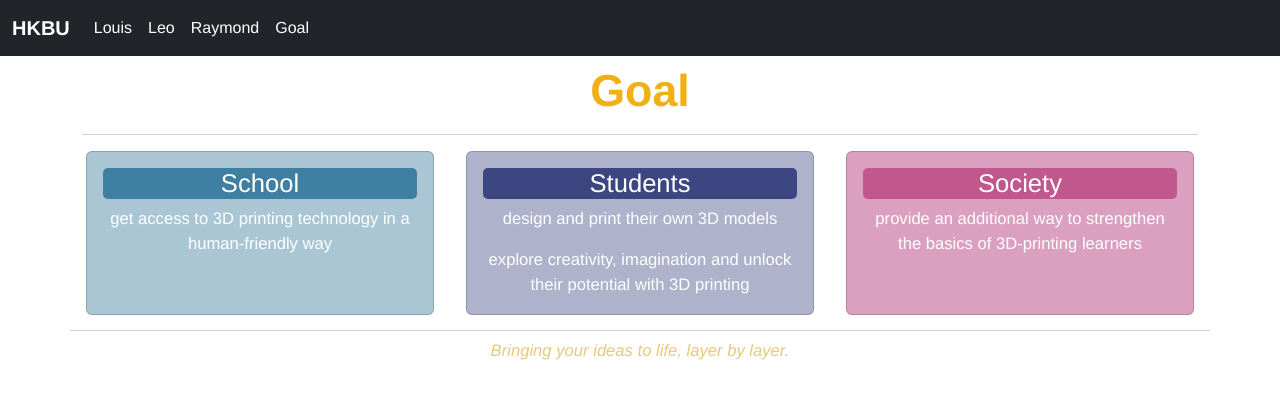
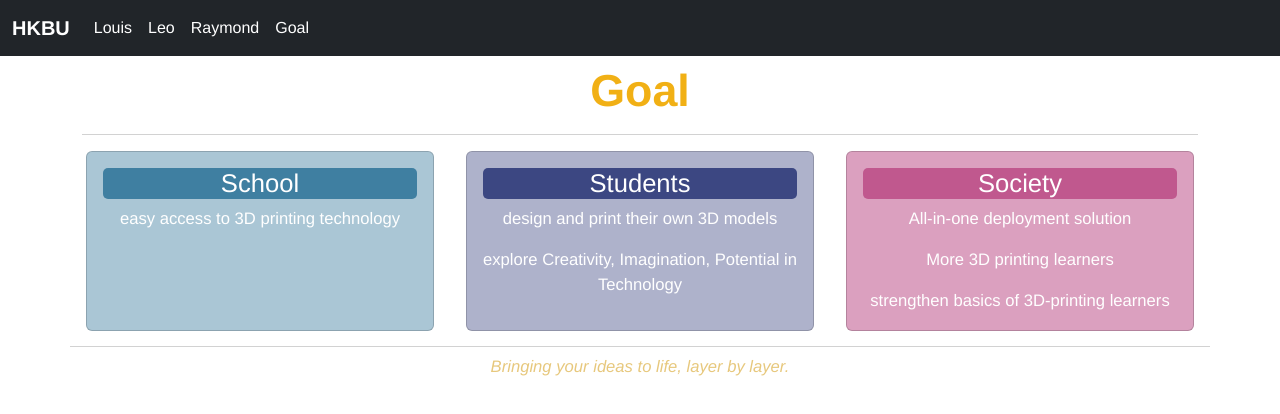
Before and after one commit to leoleo1222/landing-web-3dprinter, a Vue app: page /jenny in a window 1280 px wide. Shown: the top 414 px of the page. Built offline with nearby package versions, Linux system fonts and the light colour scheme; what vue3-apexcharts would draw is missing.

Commit message:
Goal class name changed

```diff
--- a/src/components/GoalComp.vue
+++ b/src/components/GoalComp.vue
@@ -8,21 +8,22 @@
                 <div data-aos="flip-left" class="card col-md-4 card-body mx-3 my-3 goal1" style="width: 12rem;">
 
                     <h4 class="card-title goal1Head">School</h4>
-                    <p class="card-text content">get access to 3D printing technology in a human-friendly way</p>
+                    <p class="card-text goalcontent">easy access to 3D printing technology</p>
                 </div>
 
                 <div data-aos="flip-left" class="card col-md-4 card-body mx-3 my-3 goal2" style="width: 12rem;">
                     <h4 class="card-title goal2Head">Students</h4>
-                    <p class="card-text content">design and print their own 3D models</p>
-                    <p class="card-text content">explore creativity, imagination and unlock their potential with 3D printing
-                    </p>
+                    <p class="card-text goalcontent">design and print their own 3D models</p>
+                    <p class="card-text goalcontent">explore Creativity, Imagination, Potential in Technology</p>
                 </div>
 
                 <div data-aos="flip-left" class="card col-md-4 col-lg-4 card-body mx-3 my-3 goal3"
                     style="width: 12rem;">
                     <h4 class="card-title goal3Head">Society</h4>
-                    <p class="card-text content">provide an additional way to strengthen the basics of 3D-printing learners
-                    </p>
+                    <p class="card-text goalcontent">All-in-one deployment solution</p>
+                    <p class="card-text goalcontent">More 3D printing learners</p>
+                    <p class="card-text goalcontent">strengthen basics of 3D-printing learners</p>
+
                 </div>
 
                 <div class="card-footer text-muted gap">
@@ -95,7 +96,7 @@ export default {
     border-radius: 5px;
 }
 
-.content {
+.goalcontent {
     position: relative;
     font-size: 1.3vw;
     color: #FFFFFF;
```
